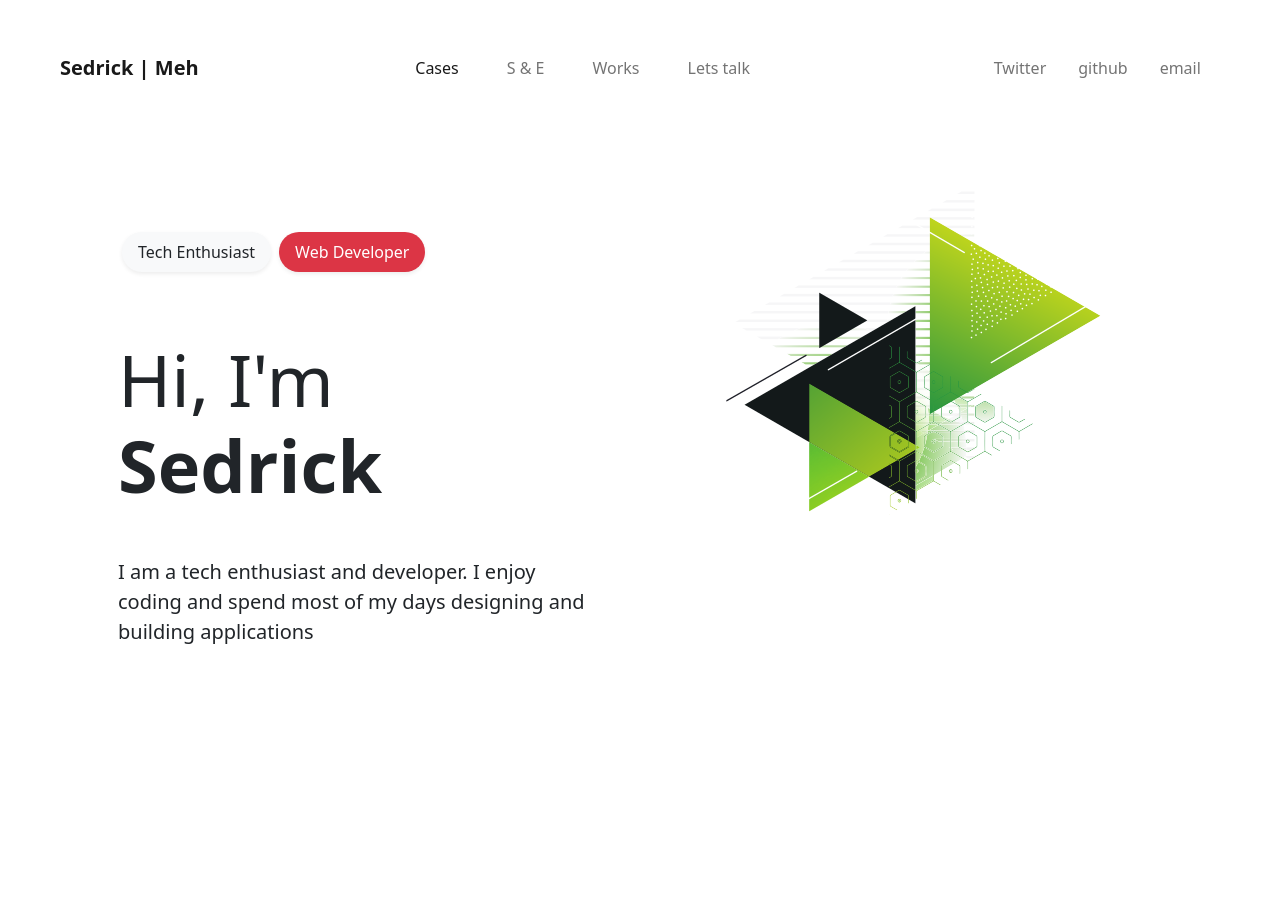
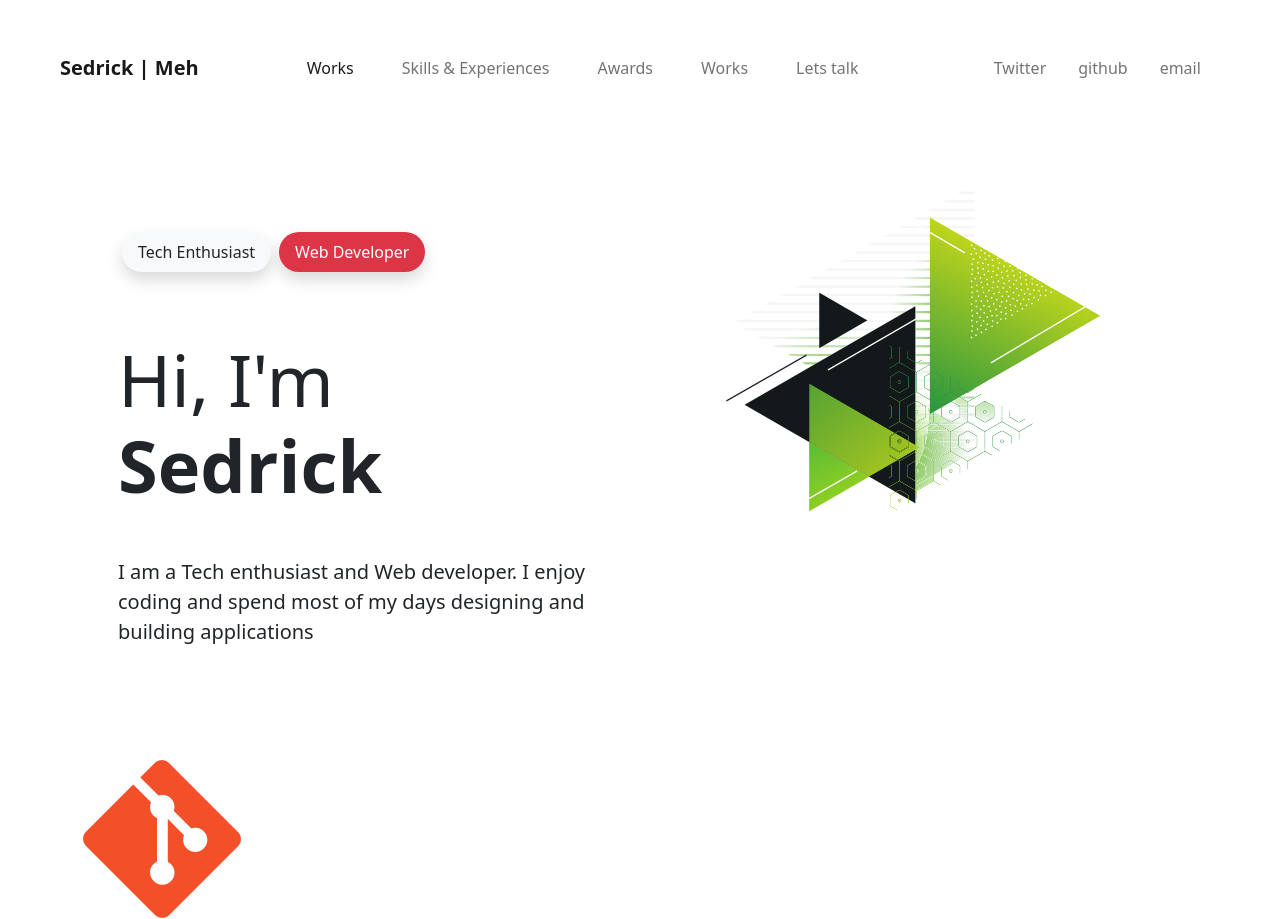
Before and after one commit to nSedrickm/nsedrickm.github.io, a website built with Parcel: page index.html in a window 1280 px wide. Before the commit the page ends 800 px from the top, so only its background shows below. Built offline with nearby package versions, Linux system fonts and the light colour scheme; files whose address does not match are found by name.

Commit message:
add devicons package and custom sizes

```diff
--- a/index.html
+++ b/index.html
@@ -11,7 +11,7 @@
 
 <body>
 
-  <header class="vh-100">
+  <header class="h-100">
     <nav class="navbar navbar-expand-lg navbar-light p-md-5">
       <div class="container-fluid">
         <a class="navbar-brand fw-bold" href="#">Sedrick | Meh</a>
@@ -22,10 +22,13 @@
         <div class="row collapse navbar-collapse" id="navbarNav">
           <ul class="col-md-9 navbar-nav justify-content-center my-5 my-md-0">
             <li class="nav-item px-3">
-              <a class="nav-link active" aria-current="page" href="#">Cases</a>
+              <a class="nav-link active" aria-current="page" href="#">Works</a>
             </li>
             <li class="nav-item px-3">
-              <a class="nav-link" href="#">S & E</a>
+              <a class="nav-link" href="#">Skills & Experiences</a>
+            </li>
+            <li class="nav-item px-3">
+              <a class="nav-link" href="#">Awards</a>
             </li>
             <li class="nav-item px-3">
               <a class="nav-link" href="#">Works</a>
@@ -54,13 +57,14 @@
         <div class="col-md-6 p-md-5">
 
           <div class="d-flex flex-md-row">
-            <p class="px-3 py-2 mx-1 bg-light text-dark rounded-pill shadow-sm">Tech Enthusiast</p>
-            <p class="px-3 py-2 mx-1 bg-danger text-white rounded-pill shadow-sm">Web Developer</p>
+            <p class="px-3 py-2 mx-1 bg-light text-dark rounded-pill shadow">Tech Enthusiast</p>
+            <p class="px-3 py-2 mx-1 bg-danger text-white rounded-pill shadow">Web Developer</p>
           </div>
 
           <h1 class="my-5 display-2"> Hi, I'm <span class="fw-bold">Sedrick</span></h1>
 
-          <p class="lead">I am a tech enthusiast and developer. I enjoy coding and spend most of my days designing and
+          <p class="lead">I am a Tech enthusiast and Web developer. I enjoy coding and spend most of my days designing
+            and
             building applications</p>
         </div>
 
@@ -72,7 +76,13 @@
 
   </header>
 
-  <section class="container-fluid">
+  <section class="container">
+    <div class="row">
+      <div class="col-md-6">
+        <i class="devicon-git-plain colored di-10x"></i>
+      </div>
+
+    </div>
 
   </section>
 
--- a/package.json
+++ b/package.json
@@ -17,7 +17,8 @@
   "license": "ISC",
   "dependencies": {
     "@popperjs/core": "^2.6.0",
-    "bootstrap": "^5.0.0-beta1"
+    "bootstrap": "^5.0.0-beta1",
+    "devicon": "^2.2.0"
   },
   "devDependencies": {
     "parcel-bundler": "^1.12.4",
--- a/src/sass/main.scss
+++ b/src/sass/main.scss
@@ -5,3 +5,19 @@
 // Option A: Include all of Bootstrap
 
 @import "../../node_modules/bootstrap/scss/bootstrap";
+@import "../../node_modules/devicon/devicon.min.css";
+
+//custom icon sizes same as FA
+
+.di-xs{ font-size: .75em}
+.di-sm{ font-size: .875em}
+.di-lg{ font-size: 1.33em}
+.di-2x{ font-size: 2em}
+.di-3x{ font-size: 3em}
+.di-4x{ font-size: 4em}
+.di-5x{ font-size: 5em}
+.di-6x{ font-size: 6em}
+.di-7x{ font-size: 7em}
+.di-8x{ font-size: 8em}
+.di-9x{ font-size: 9em}
+.di-10x{ font-size: 10em}
```
Also changed, not shown: 1 other file.
